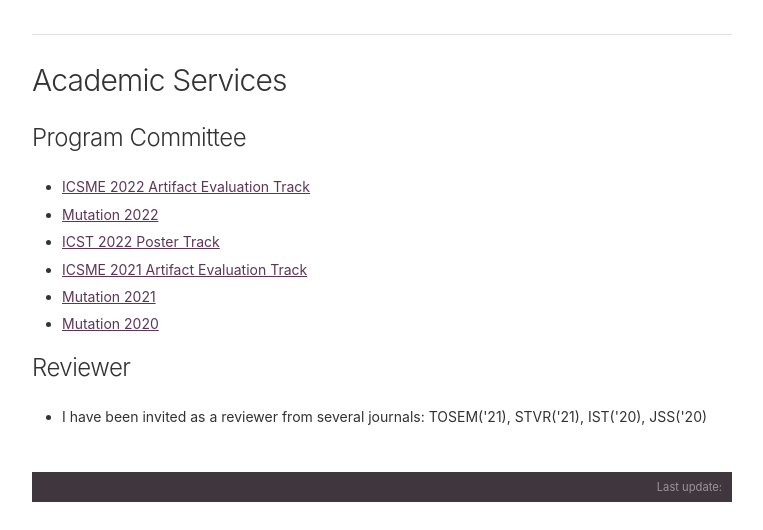
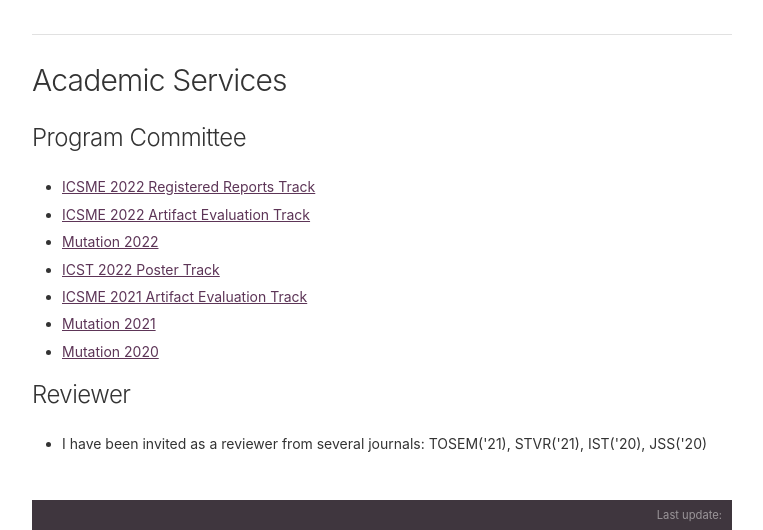
Before and after one commit to dbr7/mycv, a Jekyll site: the page built from index.md, in a window 1280 px wide. Shown: the part 1195-1725 px from the top of the page, without its empty margins (258-1021 px from the left). Built offline with Jekyll 4.4.1, drawn with Linux system fonts in a browser that asks for light colours; before the commit the page ends 1697 px from its top, so only the background shows below that.

Commit message:
Update ICSME RR PC

```diff
--- a/_layouts/default.html
+++ b/_layouts/default.html
@@ -63,6 +63,7 @@
         <h4>Academic Services</h4>
         <h5>Program Committee</h5>
         <ul>
+          <li><a href="https://cyprusconferences.org/icsme2022/">ICSME 2022 Registered Reports Track</a></li>
           <li><a href="https://cyprusconferences.org/icsme2022/">ICSME 2022 Artifact Evaluation Track</a></li>
           <li><a href="https://mutation-workshop.github.io/2022/">Mutation 2022</a></li>
           <li><a href="https://icst2022.vrain.upv.es/">ICST 2022 Poster Track</a></li>
```
